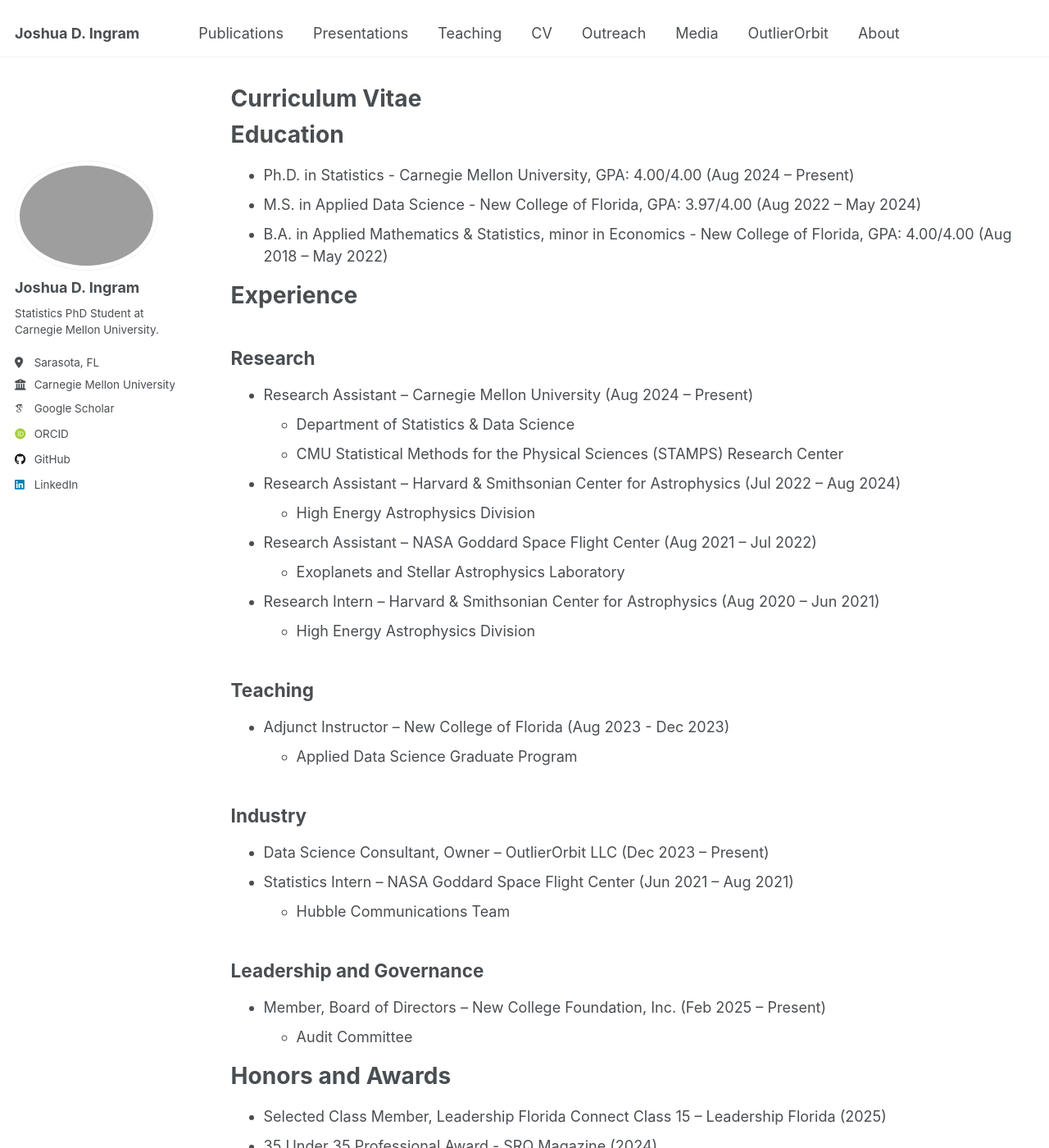
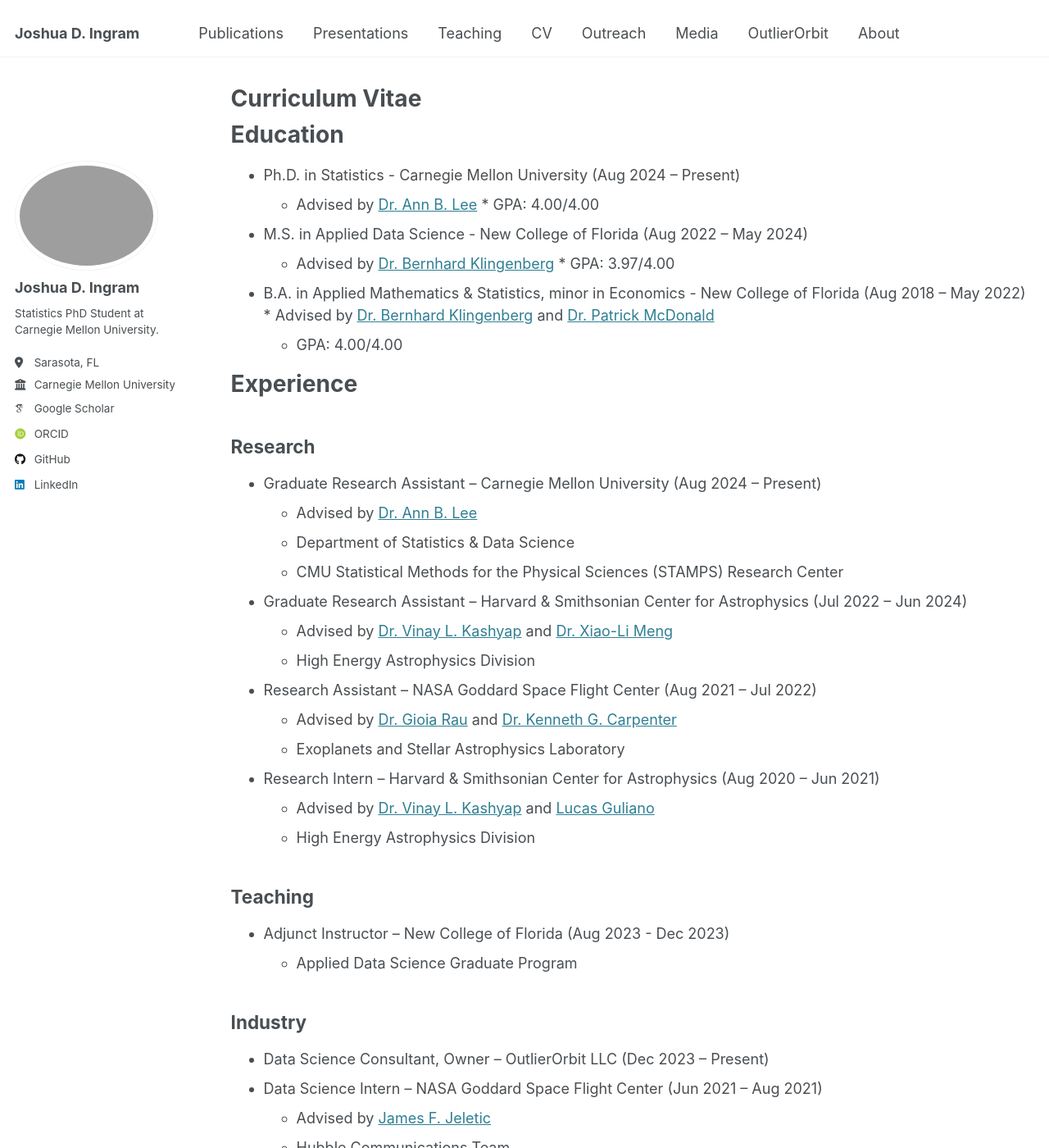
Before and after one commit to Joshuaingram/joshuaingram.github.io, a Jekyll site: the page built from _pages/cv.md, in a window 1280 px wide and 1400 px high. Shown: the whole window at 82% size. Built offline with Jekyll 4.4.1, drawn with Linux system fonts in a browser that asks for light colours; some web fonts are replaced; some of the changed text lies outside the part shown.

Commit message:
Revise CV

```diff
--- a/_pages/cv.md
+++ b/_pages/cv.md
@@ -7,23 +7,33 @@
 
 Education
 ======
-* Ph.D. in Statistics - Carnegie Mellon University, GPA: 4.00/4.00 (Aug 2024 – Present)
-* M.S. in Applied Data Science - New College of Florida, GPA: 3.97/4.00 (Aug 2022 – May 2024)
-* B.A. in Applied Mathematics & Statistics, minor in Economics - New College of Florida, GPA: 4.00/4.00 (Aug 2018 -- May 2022)
+* Ph.D. in Statistics - Carnegie Mellon University (Aug 2024 – Present)
+	* Advised by [Dr. Ann B. Lee](https://www.stat.cmu.edu/~annlee/)
+ 	* GPA: 4.00/4.00
+* M.S. in Applied Data Science - New College of Florida (Aug 2022 – May 2024)
+	* Advised by [Dr. Bernhard Klingenberg](https://www.ncf.edu/directory/bernhard-klingenberg/)
+ 	* GPA: 3.97/4.00
+* B.A. in Applied Mathematics & Statistics, minor in Economics - New College of Florida (Aug 2018 -- May 2022)
+ 	* Advised by [Dr. Bernhard Klingenberg](https://www.ncf.edu/directory/bernhard-klingenberg/) and [Dr. Patrick McDonald](https://www.ncf.edu/directory/patrick-t-mcdonald/)
+    * GPA: 4.00/4.00
 
 Experience
 ======
 
 Research
 -----
-* Research Assistant – Carnegie Mellon University (Aug 2024 – Present)
+* Graduate Research Assistant – Carnegie Mellon University (Aug 2024 – Present)
+	* Advised by [Dr. Ann B. Lee](https://www.stat.cmu.edu/~annlee/)
 	* Department of Statistics & Data Science
 	* CMU Statistical Methods for the Physical Sciences (STAMPS) Research Center
-* Research Assistant – Harvard & Smithsonian Center for Astrophysics (Jul 2022 -- Aug 2024)
+* Graduate Research Assistant – Harvard & Smithsonian Center for Astrophysics (Jul 2022 -- Jun 2024)
+	* Advised by [Dr. Vinay L. Kashyap](https://hea-www.harvard.edu/~kashyap/) and [Dr. Xiao-Li Meng](https://statistics.fas.harvard.edu/people/xiao-li-meng)
 	* High Energy Astrophysics Division
 * Research Assistant – NASA Goddard Space Flight Center (Aug 2021 – Jul 2022)
+	* Advised by [Dr. Gioia Rau](https://www.schmidtsciences.org/person/gioia-rau/) and [Dr. Kenneth G. Carpenter](https://science.gsfc.nasa.gov/sci/bio/kenneth.g.carpenter/)
 	* Exoplanets and Stellar Astrophysics Laboratory
 * Research Intern – Harvard & Smithsonian Center for Astrophysics (Aug 2020 – Jun 2021)
+	* Advised by [Dr. Vinay L. Kashyap](https://hea-www.harvard.edu/~kashyap/) and [Lucas Guliano](https://www.cfa.harvard.edu/people/lucas-guliano)
 	* High Energy Astrophysics Division
 
 Teaching
@@ -34,7 +44,8 @@
 Industry
 -----
 * Data Science Consultant, Owner – OutlierOrbit LLC (Dec 2023 – Present)
-* Statistics Intern – NASA Goddard Space Flight Center (Jun 2021 – Aug 2021)
+* Data Science Intern – NASA Goddard Space Flight Center (Jun 2021 – Aug 2021)
+	* Advised by [James F. Jeletic](https://science.nasa.gov/people/james-f-jeletic/)
 	* Hubble Communications Team
 
 Leadership and Governance
@@ -83,6 +94,8 @@
 
 Department
 ------
+* Committee Head, PhD Professional Committee, Department of Statistics and Data Science – Carnegie Mellon University (2025-2026)
+* Committee Member, PhD Professional Committee, Department of Statistics and Data Science – Carnegie Mellon University (2024-2025)
 * Committee Member, Search Committee for Associate Director of Scholarship and Fellowship Advising – New College of Florida (2024)
 
 University
@@ -128,5 +141,5 @@
 
 Athletics
 ------
-* Obstacle Course Racing – Independent (2022 – Present): Jacksonville Spartan Sprint 5k (2022); Central Florida Spartan Super 10k (2022); Central Florida Spartan Sprint 5k (2023); West Virginia Spartan Beast 21k (2025)
+* Obstacle Course Racing – Independent (2022 – Present): Jacksonville Spartan Sprint 5k (2022); Central Florida Spartan Super 10k (2022); Central Florida Spartan Sprint 5k (2023)
 * Olympic Weightlifting – Team Florida Manatee County (2014 – 2019): 6th Place, USA Weightlifting National Youth Championship (2014); 3rd Place, USA Weightlifting National Youth Championships (2015); 6th Place, USA Weightlifting National Youth Championship (2016); 3rd Place, USA Weightlifting National Youth Championships (2017); 1st Place, USA Weightlifting American Open Series II (2017)
```
Also changed, not shown: other parts of _pages/cv.md (+3 -3 lines).
